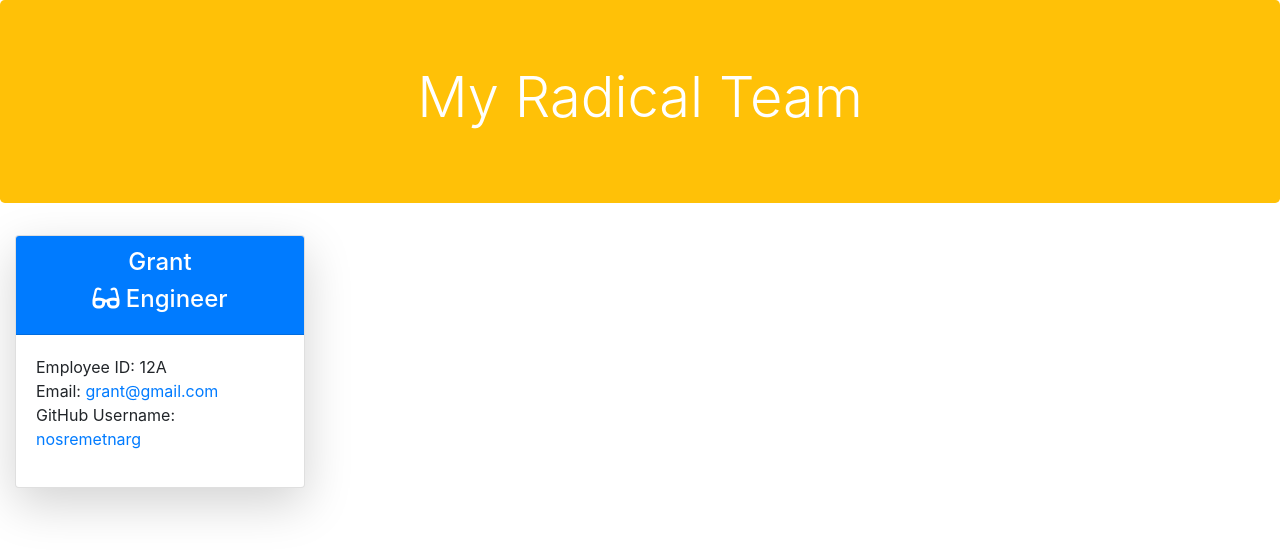
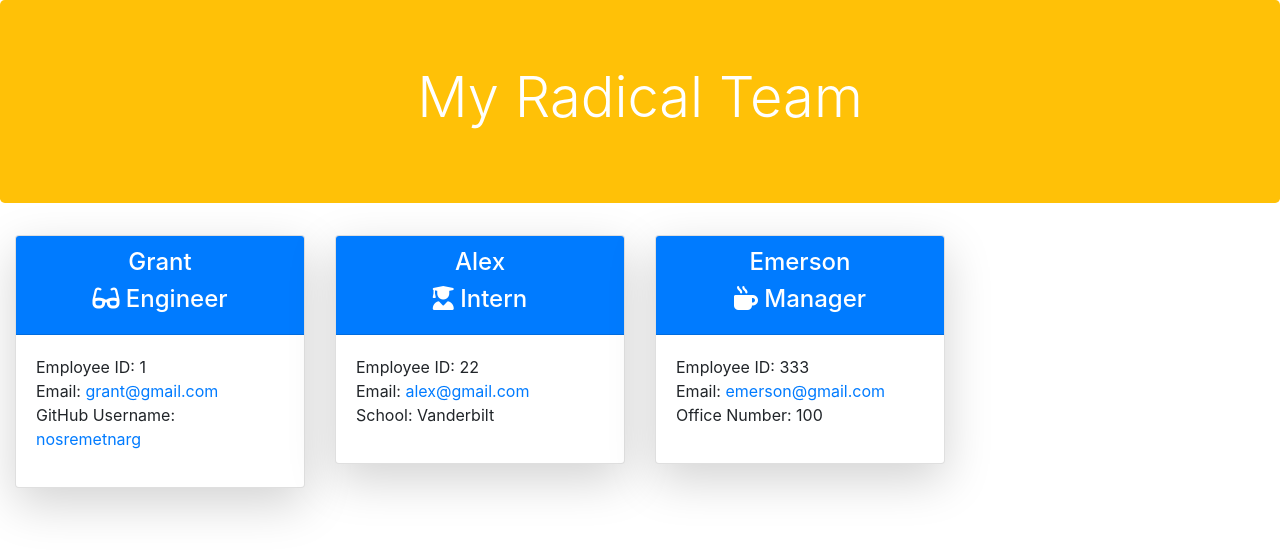
Before and after one commit to nosremetnarg/teamBuilder, a website: page dist/index.html in a window 1280 px wide. Drawn offline with nearby package versions, Linux system fonts and the light colour scheme.

Commit message:
working on readme

```diff
--- a/dist/index.html
+++ b/dist/index.html
@@ -28,9 +28,43 @@
         </div>
         <div class="card-body">
             <ul class="list-unstyled">
-                <li>Employee ID: 12A</li>
+                <li>Employee ID: 1</li>
                 <li>Email: <a href="mailto:grant@gmail.com">grant@gmail.com</a></li>
                 <li>GitHub Username: <a href="https://github.com/nosremetnarg" target="_blank">nosremetnarg</a></i>
+            </u>
+        </div>
+    </div>
+  </div>
+
+
+<div class="col-md-4 col-sm-6 col-12 col-lg-3">
+    <div class="card shadow-lg mb-5 bg-white rounded">
+        <div class="card-header bg-primary">
+            <h4 class="text-white text-center">Alex</h4>
+            <h4 class="text-white text-center"><i class="fas fa-user-graduate"></i></i> Intern</h4>
+        </div>
+        <div class="card-body">
+            <ul class="list-unstyled">
+                <li>Employee ID: 22</li>
+                <li>Email: <a href="mailto:alex@gmail.com">alex@gmail.com</a></li>
+                <li>School: Vanderbilt</i>
+            </u>
+        </div>
+    </div>
+  </div>
+
+
+<div class="col-md-4 col-sm-6 col-12 col-lg-3">
+    <div class="card shadow-lg mb-5 bg-white rounded">
+        <div class="card-header bg-primary">
+            <h4 class="text-white text-center">Emerson</h4>
+            <h4 class="text-white text-center"><i class="fas fa-mug-hot"></i></i> Manager</h4>
+        </div>
+        <div class="card-body">
+            <ul class="list-unstyled">
+                <li>Employee ID: 333</li>
+                <li>Email: <a href="mailto:emerson@gmail.com">emerson@gmail.com</a></li>
+                <li>Office Number: 100</i>
             </u>
         </div>
     </div>
```
Also changed, not shown: README.md.
